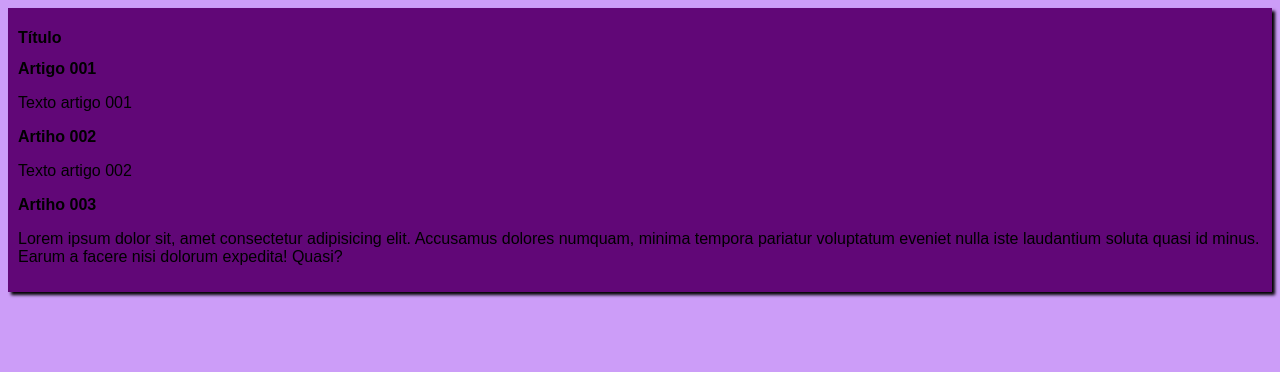
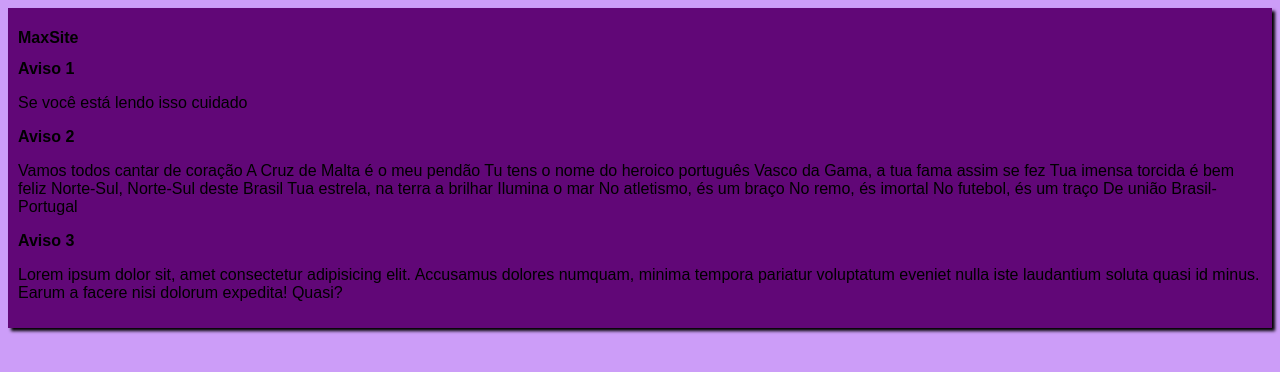
Before and after one commit to MarceloHOPV/Projeto-site, a plain HTML site: page index.html in a window 1280 px wide. Drawn offline with Linux system fonts and the light colour scheme.

Commit message:
comitando hino do vasco

```diff
--- a/index.html
+++ b/index.html
@@ -10,18 +10,31 @@
 <body>
     <main>
         <header>
-            <h1>Título</h1>
+            <h1>MaxSite</h1>
         </header>
         <Article>
-            <h2>Artigo 001</h2>
-            <p>Texto artigo 001</p>
+            <h2>Aviso 1</h2>
+            <p>Se você está lendo isso cuidado</p>
         </Article>
         <article>
-            <h2>Artiho 002</h2>
-            <p>Texto artigo 002</p>
+            <h2>Aviso 2</h2>
+            <p>Vamos todos cantar de coração
+                A Cruz de Malta é o meu pendão
+                Tu tens o nome do heroico português
+                Vasco da Gama, a tua fama assim se fez
+
+                Tua imensa torcida é bem feliz
+                Norte-Sul, Norte-Sul deste Brasil
+                Tua estrela, na terra a brilhar
+                Ilumina o mar
+
+                No atletismo, és um braço
+                No remo, és imortal
+                No futebol, és um traço
+                De união Brasil-Portugal</p>
         </article>
         <article>
-            <h2>Artiho 003</h2>
+            <h2>Aviso 3</h2>
             <p>Lorem ipsum dolor sit, amet consectetur adipisicing elit. Accusamus dolores numquam, minima tempora pariatur voluptatum eveniet nulla iste laudantium soluta quasi id minus. Earum a facere nisi dolorum expedita! Quasi?</p>
         </article>
     </main>
```
